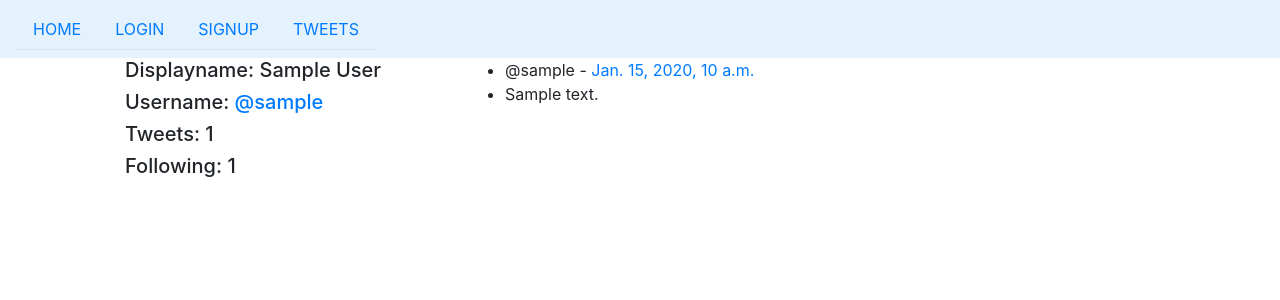
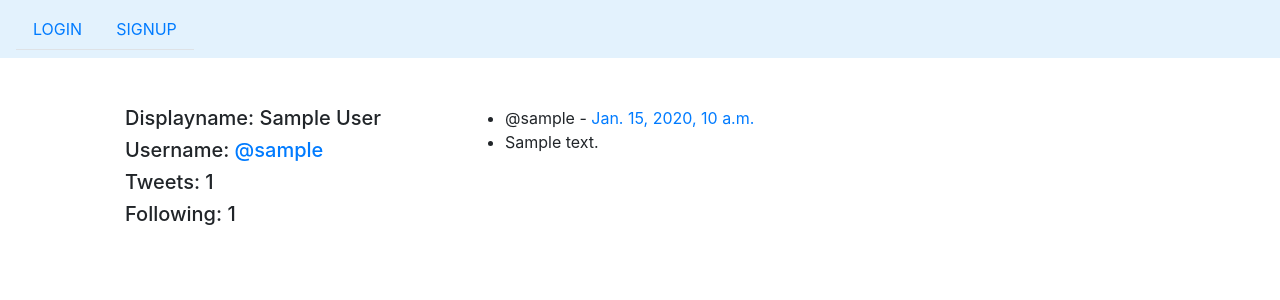
Before and after one commit to Albina93/twitterclone, a Django app: a page that uses templates/base.html in a window 1280 px wide. Shown: the top 300 px of the page. Run offline with Django 3.2, Linux system fonts and the light colour scheme; tables that the repository leaves empty hold one stand-in row (values such as "Sample post"); some libraries are stand-ins or nearby versions.

Commit message:
adds some changes

```diff
--- a/templates/base.html
+++ b/templates/base.html
@@ -15,13 +15,23 @@
 <nav class="navbar navbar-expand-lg navbar-light" style="background-color: #e3f2fd;">
     <div class="collapse navbar-collapse" id="navbarNavDropdown">
         <ul class="nav nav-tabs">
+            {% if request.user.is_authenticated %}
             <li class="nav-item active">
                 <a class="nav-link" href="/">HOME <span class="sr-only">(current)</span></a>
             </li>
-            {% if request.user.is_authenticated %}
             <li class="nav-item">
                 <a class="nav-link" href='/logout/'>LOGOUT</a>
             </li>
+
+            <li class="nav-item">
+                <a class="nav-link" href='/add_tweet/'>TWEETS</a>
+            </li>
+            <li class="nav-item">
+                <a class="nav-link" href="{% url 'notification_page' %}"">NOTIFICATIONS: {{ notif_count }}</a>
+            </li>
+                <li class="nav-item">
+                    <a class="nav-link" href="{% url 'profilepage' user.username %}">MY PROFILE</a>
+                </li>
             {% else %}
             <li class="nav-item">
                 <a class="nav-link" href='/login/'>LOGIN</a>
@@ -30,22 +40,6 @@
                 <a class="nav-link" href='/signup/'>SIGNUP</a>
             </li>
             {% endif%}
-
-
-            <li class="nav-item">
-                <a class="nav-link" href='/add_tweet/'>TWEETS</a>
-            </li>
-
-
-            {% if request.user.is_authenticated %}
-            <li class="nav-item">
-                <a class="nav-link" href="{% url 'notification_page' %}"">NOTIFICATIONS: {{ notif_count }}</a>
-            </li>
-                <li class="nav-item">
-                    <a class="nav-link" href="{% url 'profilepage' user.username %}">MY PROFILE</a>
-                </li>
-            {% endif %}
-
 </nav>
 
 
--- a/templates/profile.html
+++ b/templates/profile.html
@@ -3,19 +3,14 @@
 {% block content %}
 <div class="row">
     <div class="col-sm-4">
-
+        <br>
+        <br>
        <ul>
 
            <h5>Displayname: {{ user_profile.displayname }}</h5>
            <h5>Username: <a href="{% url 'profilepage' user_profile.username %}">@{{ user_profile.username }}</a></h5>
             <h5>Tweets: {{ total_tweets }}</h5>
             <h5>Following: {{ user_profile.following.count }}</h5>
-
-            {% for following in following_list %}
-            <ul>
-                <li>{{ following }}</li>
-            </ul>
-            {% endfor %}
 
             {% if user_profile.username != request.user.username and request.user.is_authenticated %}
                 {% if user_profile in  following_list %}
@@ -33,6 +28,8 @@
 
 
     <div class="col-sm-8">
+        <br>
+        <br>
         {% for tweet in tweets %}
         <ul>
             <li>@{{ tweet.twitter_user }} - <a href="{% url 'tweet_details' tweet.id %}">{{ tweet.created_time}}</a></li>
```
